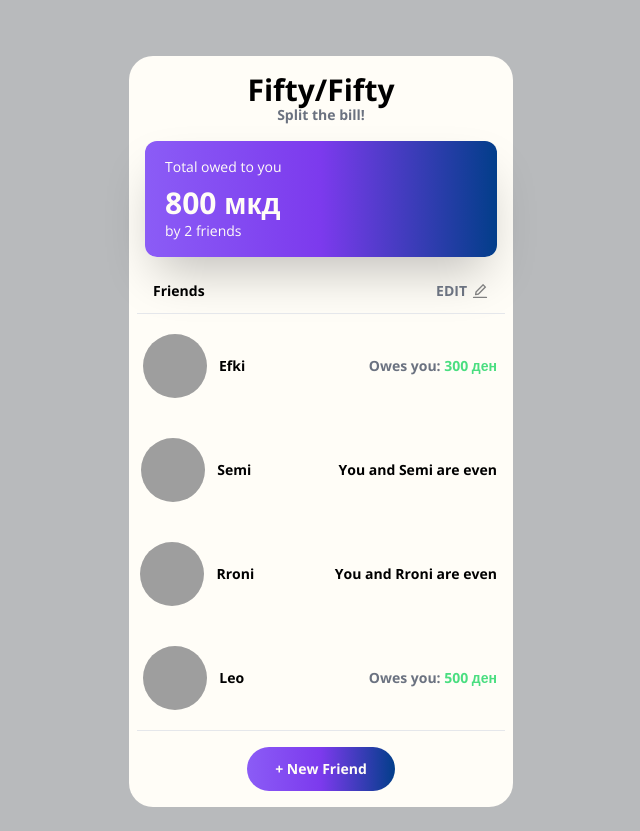
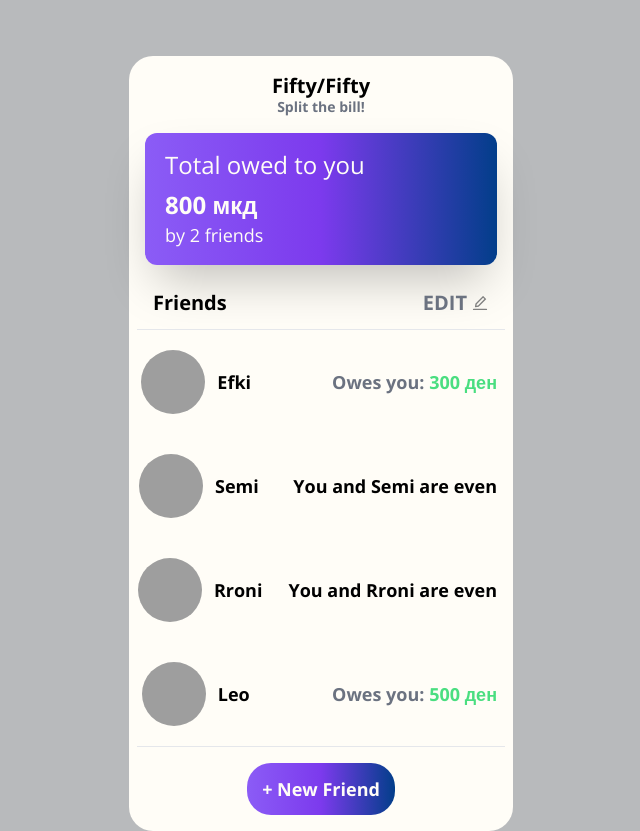
Before and after one commit to leonorlazami/fifty-fifty, a React (Vite) app: page / in a window 1280 px wide. Shown: the whole page, without its empty margins (319-959 px from the left). Before the commit the page ends 807 px from the top, so only its background shows below. Built offline with nearby package versions, Linux system fonts and the light colour scheme; grey boxes are pictures that could not be loaded.

Commit message:
fixed font-size on md:

```diff
--- a/src/components/Friend.jsx
+++ b/src/components/Friend.jsx
@@ -6,7 +6,7 @@ const Friend = ({ friend, selectedFriend, selectFriend }) => {
 
   return (
     <li
-      className=" border-gray-200 last:border-b first:border-t pt-4 text-black text-sm pb-4"
+      className=" border-gray-200 last:border-b first:border-t pt-4 text-black text-sm pb-4 md:text-lg"
       onMouseEnter={() => selectFriend(friend.id)}
     >
       <div
--- a/src/components/FriendList.jsx
+++ b/src/components/FriendList.jsx
@@ -22,16 +22,18 @@ const FriendList = ({
   const oweToYouCount = friends.filter((friend) => friend.owesYou > 0).length;
 
   return (
-    <div className=" flex flex-col font-primary text-xl rounded-3xl py-4 md:w-[30%] md:h-fit md:mx-auto md:text-3xl mx-2 bg-primary px-2 md:mt-10">
+    <div className=" flex flex-col font-primary text-xl rounded-3xl py-4 md:w-[30%] md:h-fit md:mx-auto  mx-2 bg-primary px-2 md:mt-10">
       <div className="mx-auto flex flex-col items-center font-bold mb-4">
         <h3 className="text-md mb-[-0.2rem]">Fifty/Fifty</h3>
         <p className="text-gray-500 text-sm">Split the bill!</p>
       </div>
       <div className="flex w-auto bg-gradient-to-r from-violet-500 via-violet-600 to-secondary  rounded-xl px-5 mx-2 py-4  text-primary shadow-2xl gap-2 justify-between">
         <div className="flex flex-col">
-          <p className="text-sm ">Total owed to you</p>
-          <span className="font-bold mt-2">{totalOwedToYou} мкд</span>
-          <p className="text-sm">
+          <p className="text-sm   md:text-2xl">Total owed to you</p>
+          <span className="font-bold mt-2 md:text-2xl">
+            {totalOwedToYou} мкд
+          </span>
+          <p className="text-sm md:text-lg">
             by{" "}
             {oweToYouCount === 1
               ? oweToYouCount + " " + "friend"
@@ -39,7 +41,7 @@ const FriendList = ({
           </p>
         </div>
       </div>
-      <div className="flex justify-between mx-2 mt-6 text-sm font-bold mb-1 px-2 ">
+      <div className="flex justify-between mx-2 mt-6 text-sm font-bold mb-1 px-2 md:text-xl ">
         <p>Friends</p>
 
         <button className="flex items-center ">
@@ -62,7 +64,7 @@ const FriendList = ({
       {showForm && <FormAdd addFriend={addFriend} setShowForm={setShowForm} />}
 
       <Button
-        className="mt-2 text-sm py-3 rounded-3xl md:w-[40%]  mx-auto w-[65%]"
+        className="mt-2 text-sm py-3 rounded-3xl md:w-[40%]  mx-auto w-[65%] md:text-lg"
         onClick={() => {
           setShowForm((prev) => !prev);
         }}
--- a/src/components/Split.jsx
+++ b/src/components/Split.jsx
@@ -22,7 +22,7 @@ const Split = ({ selectedFriend, handleSplitBill }) => {
   };
 
   return (
-    <div className="rounded-3xl md:w-[42%] md:ml-2 font-primary bg-primary w-full px-4 text-sm font-bold mx-auto  md:h-fit md:mt-10 ">
+    <div className="rounded-3xl md:w-[42%] md:ml-2 font-primary bg-primary w-full px-4 text-sm font-bold mx-auto  md:h-fit md:mt-10 md:text-lg">
       <div className="flex items-center justify-around">
         <h3 className=" mt-4 md:px-24 md:text-3xl text-xl font-bold py-2">
           Split the bill with {selectedFriend.name ? selectedFriend.name : ""}
```
